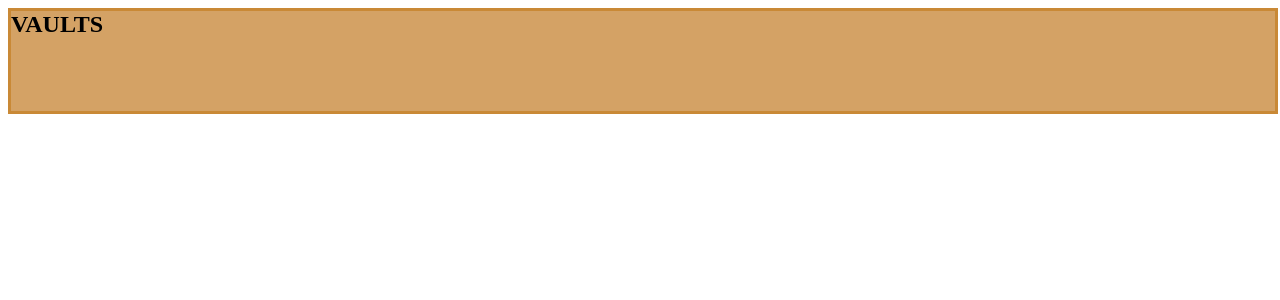
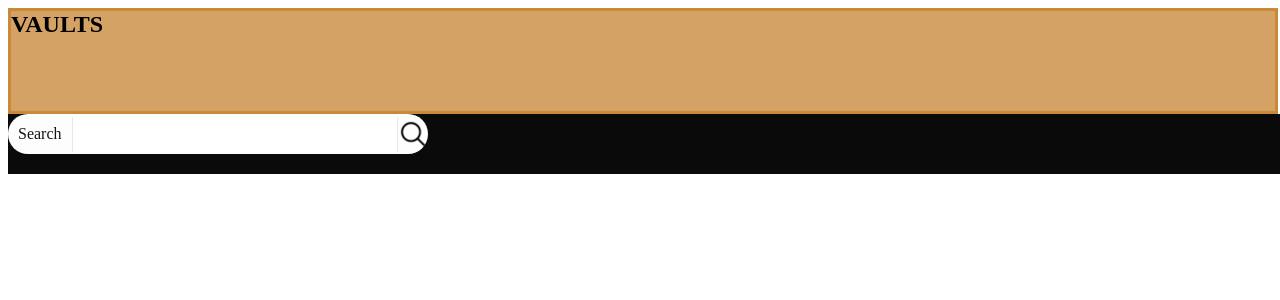
Before and after one commit to khethiwengema04-gif/Task2-ReactTS, a React (Vite) app in the folder Task2-ReactTS/: page / in a window 1280 px wide. Shown: the top 300 px of the page. Built offline with nearby package versions, Linux system fonts and the light colour scheme.

Commit message:
searchbar updated

```diff
--- a/Task2-ReactTS/src/App.tsx
+++ b/Task2-ReactTS/src/App.tsx
@@ -1,7 +1,7 @@
 import './App.css'
 import Navbar from './Components/Navbar/Navbar'
 import {Text} from './Components/Text/Text'
-// import { Search } from './Components/Search/Search'
+import { Search } from './Components/Search/Search'
 
 
 
@@ -11,7 +11,7 @@ function App() {
     <div id='app-container'>
       <div id='scrollable'>
         <Navbar/>
-        {/* <Search/> */}
+        <Search/>
 
 
        </div>
--- a/Task2-ReactTS/src/Components/Search/Search.module.css
+++ b/Task2-ReactTS/src/Components/Search/Search.module.css
@@ -1,5 +1,29 @@
-/* .Search-container{
+.search-container{
  width:100vw;
  height:60px;
  background-color: rgb(10, 10, 10);
-} */
+}
+.search-bar{
+    width: 420px;
+    height:40px;
+    background-color: #fdfdfd;
+    border-radius: 30px;
+    display:flex;
+    align-items: center;
+
+}
+.search-input{
+    height: calc(100%-20px);
+    flex: 1;
+    border: none;
+    border-left: 1px solid rgb(232, 232, 232);
+    border-right: 1px solid rgb(232, 232, 232);
+    color: rgb(20, 20, 20);
+    outline: none;
+    padding: 10px;
+}
+.SearchIcon{
+    height: 30px;
+    width: 30px;
+
+}
--- a/Task2-ReactTS/src/Components/Search/Search.tsx
+++ b/Task2-ReactTS/src/Components/Search/Search.tsx
@@ -1,17 +1,17 @@
-// import React from 'react'
-// import { ContentContainer } from './ContentContainer'
-// import style from './Search.module.css'
-// import { Searchbar } from './Searchbar'
+import React from 'react'
+//  import ContentContainer  from './ContentContainer'
+import style from './Search.module.css'
+import { Searchbar } from './Searchbar'
 
-// export const Search = () => {
-//   return (
-//     <div className={style['search-container']}>
-//         <ContentContainer className={style['searchbar-container']}>
-//             <Searchbar/>
+export const Search = () => {
+  return (
+    <div className={style['search-container']}>
+        {/* <ContentContainer className={style['searchbar-container']}> */}
+            <Searchbar/>
 
 
-//          </ContentContainer>
+         {/* </ContentContainer>  */}
 
-//     </div>
-//   )
-// }
+    </div>
+  )
+}
--- a/Task2-ReactTS/src/Components/Search/Searchbar.tsx
+++ b/Task2-ReactTS/src/Components/Search/Searchbar.tsx
@@ -1,15 +1,15 @@
-// import React from 'react'
-// import style from './Search.module.css'
-// import { Text } from '../Text/Text'
-// import SearchIcon from '../../assets/SearchIcon.png'
+import React from 'react'
+import style from './Search.module.css'
+import { Text } from '../Text/Text'
+import SearchIcon from '../../assets/SearchIcon.png'
 
-// export const Searchbar = () => {
-//   return (
-//     <div className={style['search-bar']}>
-//         <Text varient={'span'} style={{color: 'rgb(20, 20, 20)', padding: 10}}>Search</Text>
-//         <input type='text' className={style['search-input']}/>
-//         <img src={SearchIcon} alt='search icon on search bar' className={style['SearchIcon']}/>
+export const Searchbar = () => {
+  return (
+    <div className={style['search-bar']}>
+        <Text varient={'span'} style={{color: 'rgb(20, 20, 20)', padding: 10}}>Search</Text>
+        <input type='text' className={style['search-input']}/>
+        <img src={SearchIcon} alt='search icon on search bar' className={style['SearchIcon']}/>
 
-//     </div>
-//   )
-// }
+    </div>
+  )
+}
```
Also changed, not shown: 1 other file (tests, documents, lock files or other folders).
